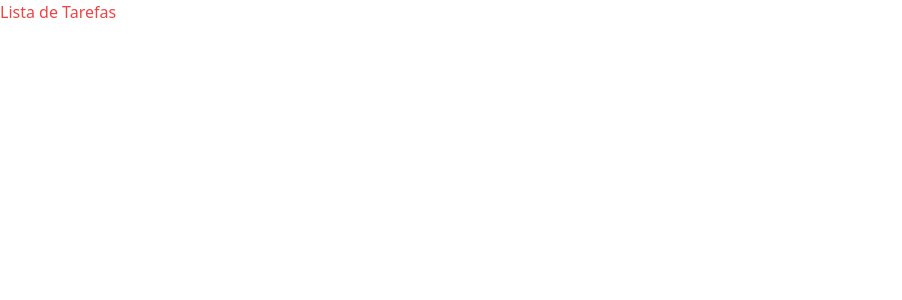
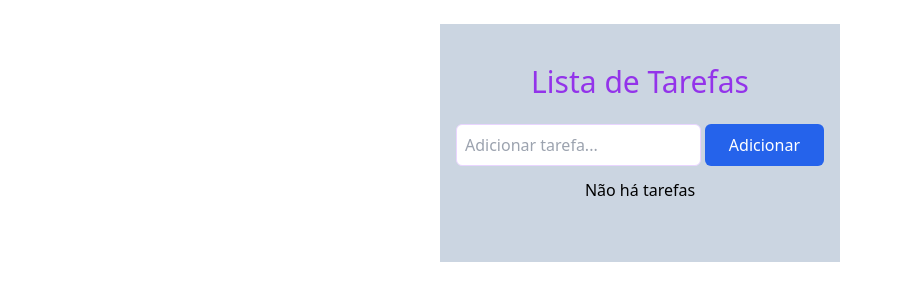
Before and after one commit to victorbterra/lista-tarefas, a React (Vite) app: page / in a window 1280 px wide. Shown: the top 300 px of the page, without its empty margins (0-902 px from the left). Built offline with nearby package versions, Linux system fonts and the light colour scheme.

Commit message:
feat: - Construção da lógica do projeto - Função para adicionar tarefa - condição para não adicionar tarefa vazia - adicionando a nova tarefa à lista de tarefas e limpa o input - Criando lógica para mostrar lista de tarefas ao usuario

```diff
--- a/src/components/TodoApp/TodoApp.jsx
+++ b/src/components/TodoApp/TodoApp.jsx
@@ -3,10 +3,62 @@ import { useState } from "react";
 
 const TodoApp = () => {
   //lista de tarefas
+  const [tarefas, setTarefas] = useState([]);
 
+  //estado do texto que vem do Input
+  const [valorInput, setValorInput] = useState("");
+
+  //funcão para adicionar tarefa
+  const handlesubmit = (e) => {
+    e.preventDefault();
+    //condição para não adicionar tarefa vazia
+    if (valorInput.trim() !== "") {
+      //cria objeto com id, nome e status (concluida = false)
+      const novaTarefa = {
+        id: Date.now(),
+        nome: valorInput,
+        concluida: false,
+      };
+      //adiciona a nova tarefa à lista de tarefas e limpa o input
+      setTarefas((prevTarefa) => [...prevTarefa, novaTarefa]);
+      //limpando o input
+      setvalorInput("");
+    }
+  };
   return (
-    <div>
-      <h1 className=" text-red-500">Lista de Tarefas</h1>
+    <div className=" w-[400px] mx-auto mt-6 bg-slate-300 p-4">
+      <h1 className=" text-purple-600 text-center text-3xl my-6">
+        Lista de Tarefas
+      </h1>
+      {/* formulario para adicionar tarefas */}
+      <form className=" flex justify-between" onSubmit={handlesubmit}>
+        <input
+          className="border border-purple-200 rounded-md p-2 mr-1 w-full focus:outline-none"
+          type="text"
+          placeholder="Adicionar tarefa..."
+          value={valorInput}
+          onChange={(e) => setValorInput(e.target.value)}
+        />
+        <button
+          type="submit"
+          className=" bg-blue-600 py-2 px-6 rounded-md text-white"
+        >
+          Adicionar
+        </button>
+      </form>
+      {/* lista de tarefas */}
+      {tarefas.length === 0 && (
+        <p className="text-center py-3">Não há tarefas</p>
+      )}
+      {/* listando tarefas */}
+      <ul className="flex flex-col py-2 my-2">
+        {tarefas.map((tarefa) => (
+          <li key={tarefa.id} className="flex justify-between items-center bg-slate-200 py-2 px-2 my-2">
+            {tarefa.nome}
+            <button className="bg-red-500 text-white py-1 px-4 rounded-md">Excluir</button>
+          </li>
+        ))}
+      </ul>
     </div>
   );
 };
```
